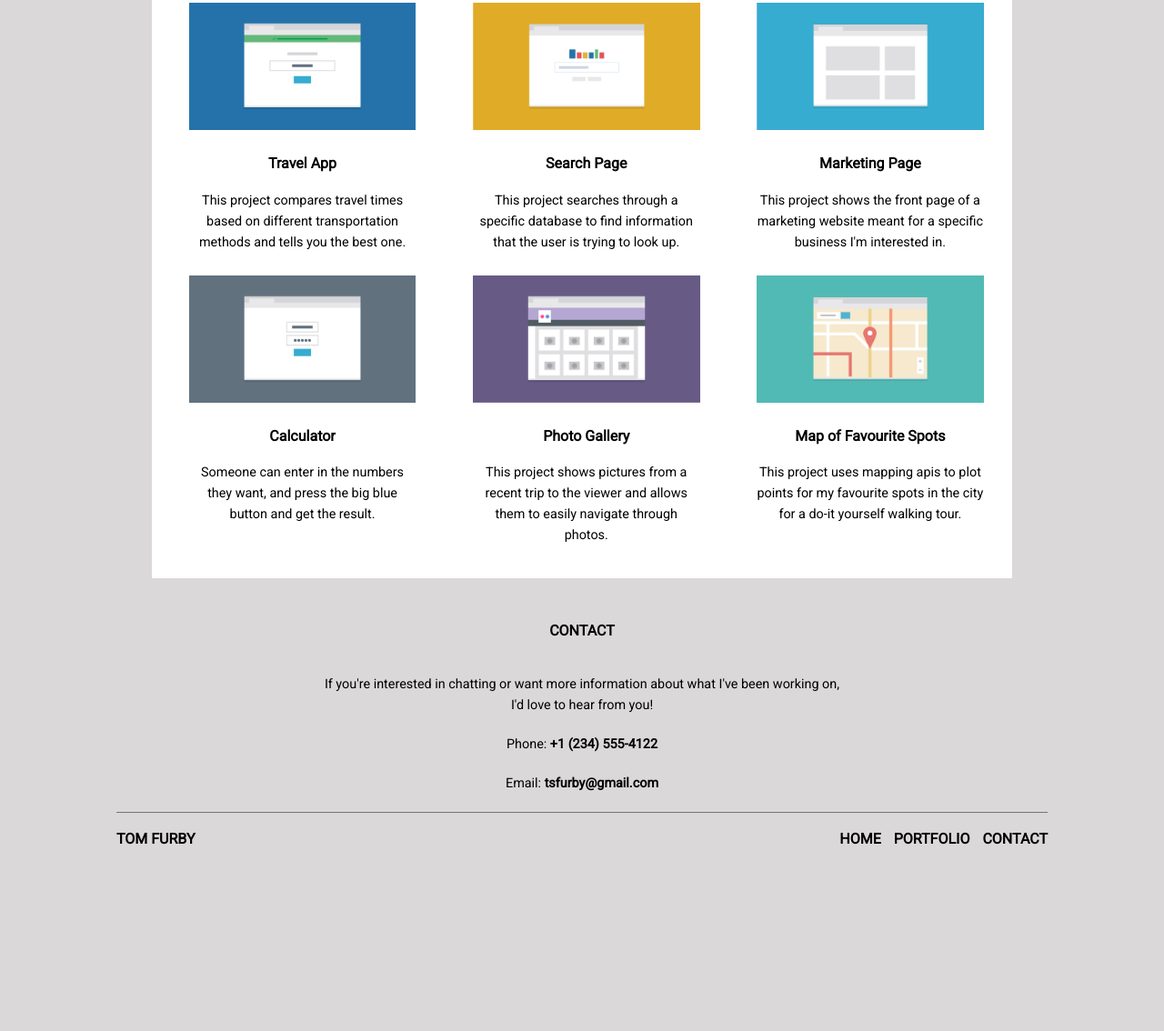
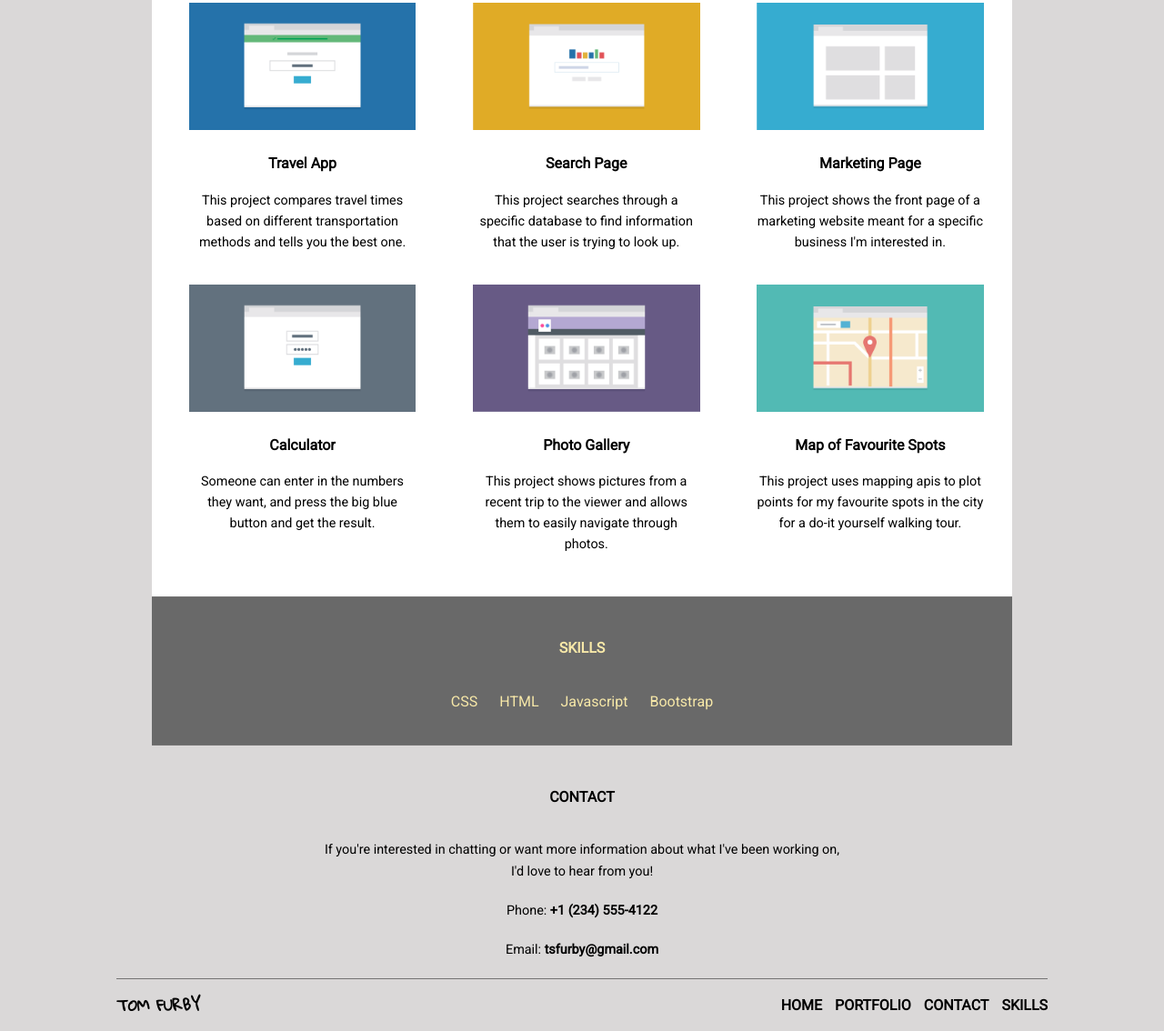
Before and after one commit to tomfurby/techdegree-project-2, a plain HTML site: page index.html in a window 1280 px wide. Shown: the part 467-1601 px from the top of the page at 91% size. Before the commit the page ends 1418 px from the top, so only its background shows below. Drawn offline with Linux system fonts and the light colour scheme.

Commit message:
Finished project 1st draft

```diff
--- a/css/style.css
+++ b/css/style.css
@@ -55,7 +55,7 @@ a {
 }
 
 footer {
-    border-top: solid 1px rgb(116, 115, 115);
+    border-top: solid 1px #747373;
 }
 
 /*----------------------
@@ -109,8 +109,6 @@ Base Layout Styles
 
 /*------- Layout Containers -------*/
 
-
-
 .name {
     margin-top: 35px;
 }
@@ -122,10 +120,36 @@ Base Layout Styles
 }
 
 .portfolio-div {
-    margin-bottom: 15px;
     padding-bottom: 10px;
     background-color: #fff;
     max-width: 766px;
+}
+
+.skills {
+    width: 100%;
+    border-bottom: 1px solid #747373;
+    border-top: 1px solid #747373;
+    background: #696969;
+    color: rgb(247, 232, 168);
+}
+
+.skills li {
+    display: inline-block;
+    margin: 0 auto;
+    padding: 0 10px 35px;
+    text-align: center;
+    -webkit-transition: letter-spacing 1s;
+    transition: letter-spacing 1s;
+}
+
+.skills li:hover {
+    letter-spacing: 3px;
+
+}
+
+.footer-name {
+    font-family: 'Gloria Hallelujah', cursive;
+    text-transform: uppercase;
 }
 
 /*----------------------
@@ -159,6 +183,7 @@ Media Queries
         position: absolute;
         top: 15%;
         text-align: left;
+        font-size: 1em;
     }
 
     .col {
@@ -238,6 +263,7 @@ Media Queries
         max-width: 33%;
         float: right;
         margin: auto;
+        padding-bottom: 10px;
       }
 }
 
--- a/index.html
+++ b/index.html
@@ -17,6 +17,7 @@
                         <li><a href="#home">Home</a></li>
                         <li><a href="#portfolio">Portfolio</a></li>
                         <li><a href="#contact">Contact</a></li>
+                        <li><a href="#skills">Skills</a></li>
                     </ul>
                 </nav>
             </header>
@@ -57,6 +58,17 @@
                         <p>Someone can enter in the numbers they want, and press the big blue button and get the result.</p>
                 </div>
             </div>
+
+            <div class="skills clearfix" id="skills">
+                <h2>Skills</h2>
+                <ul>
+                    <li>CSS</li>
+                    <li>HTML</li>
+                    <li>Javascript</li>
+                    <li>Bootstrap</li>
+                </ul>
+            </div>
+
             <div class="contact" id="contact">
                 <h2>Contact</h2>
                 <p>If you're interested in chatting or want more information about what I've been working on, I'd love to hear from you!</p>
@@ -64,23 +76,22 @@
                 <p>Email: <strong><a href="mailto:tsfurby@gmail.com?Subject=Hi">tsfurby@gmail.com</a></strong></p>
             </div>
 
-            <div class="skills">
 
-            </div>
         </div>
         <footer>
             <nav class="footer-sm-nav">
-                <h3><a href="#">Tom Furby</a></h3>
+                <h3 class="footer-name"><a href="#">Tom Furby</a></h3>
                 <ul>
                     <li><a href="#">Back to top</a></li>
                 </ul>
             </nav>
             <nav class="footer-md-nav">
-                <h3><a href="#home">Tom Furby</a></h3>
+                <h3 class="footer-name"><a href="#home">Tom Furby</a></h3>
                 <ul>
                     <li><a href="#home">Home</a></li>
                     <li><a href="#portfolio">Portfolio</a></li>
                     <li><a href="#contact">Contact</a></li>
+                    <li><a href="#skills">Skills</a></li>
                 </ul>
             </nav>
         </footer>
```
